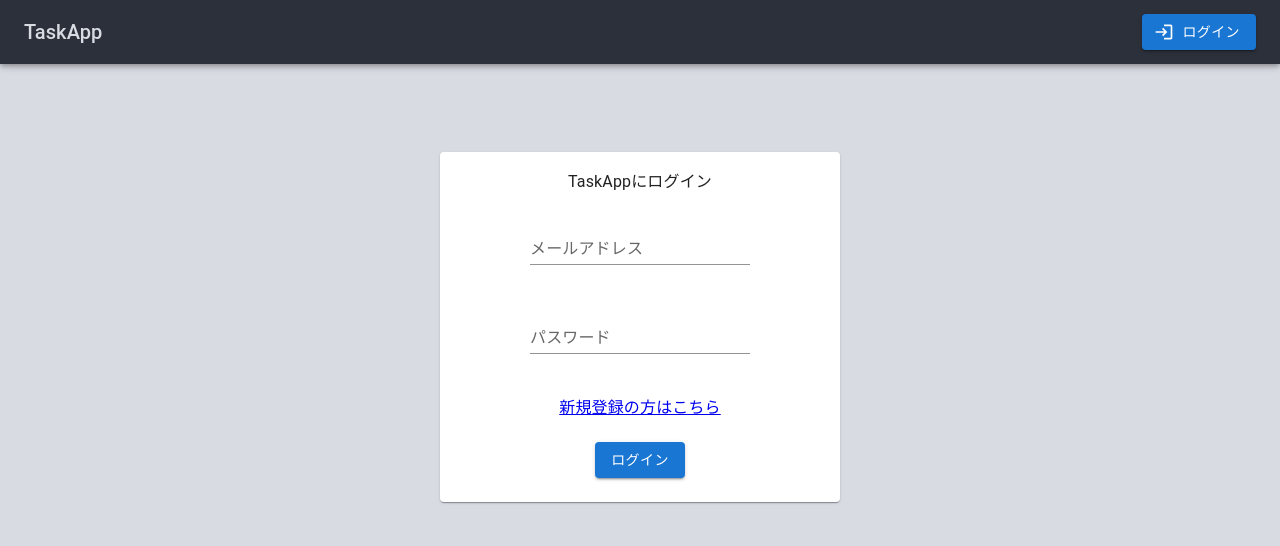
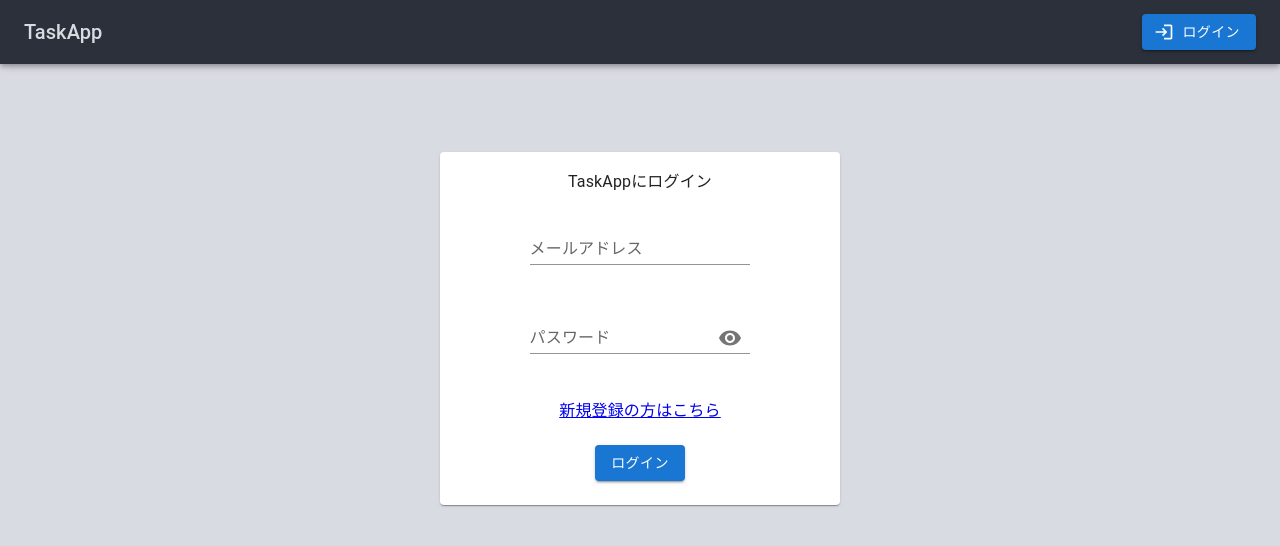
Before and after one commit to koki-sys/taskappFront, a React (Vite) app: page /login in a window 1280 px wide. Shown: the top 546 px of the page. Built offline with nearby package versions, Linux system fonts and the light colour scheme; no server answers.

Commit message:
パスワードの閲覧機能の実装

```diff
--- a/src/templates/Login/index.tsx
+++ b/src/templates/Login/index.tsx
@@ -1,13 +1,19 @@
 import swal from 'sweetalert'
 import { Link, useNavigate } from 'react-router-dom'
 import { Api } from 'config/Api'
-import { CardContent, Button, Box, Typography, TextField } from '@mui/material'
 import { LoginCard, LoginForm } from 'templates/Login/style'
 import { yupResolver } from '@hookform/resolvers/yup'
 import { SubmitHandler, useForm } from 'react-hook-form'
 import * as yup from 'yup'
 import { useSetRecoilState } from 'recoil'
 import { UserAtom } from 'atoms/User'
+import {
+    Input, InputLabel, FormHelperText, IconButton,
+    InputAdornment, Box, Button, CardContent,
+    TextField, Typography
+} from '@mui/material'
+import { Visibility, VisibilityOff } from '@mui/icons-material';
+import { useState } from 'react'
 
 interface LoginFormInput {
     email: string
@@ -40,6 +46,16 @@ export const Login = () => {
     } = useForm<LoginFormInput>({
         resolver: yupResolver(schema),
     })
+
+    const [showPassword, setShowPassword] = useState(false);
+
+    const handleClickShowPassword = () => {
+        setShowPassword(!(showPassword))
+    }
+
+    const handleMouseDownPassword = (event: React.MouseEvent<HTMLButtonElement>) => {
+        event.preventDefault();
+    };
 
     const onSubmit: SubmitHandler<LoginFormInput> = (inputData) => {
         // バリデーションチェックOK！なときに行う処理を追加
@@ -82,14 +98,25 @@ export const Login = () => {
                         />
                     </LoginForm>
                     <LoginForm variant="standard">
-                        <TextField
-                            variant="standard"
-                            type="password"
-                            label="パスワード"
+                        <InputLabel htmlFor="standard-adornment-password">パスワード</InputLabel>
+                        <Input
+                            id="standard-adornment-password"
+                            type={showPassword ? 'text' : 'password'}
                             {...register('password')}
                             error={'password' in errors}
-                            helperText={errors.password?.message}
+                            endAdornment={
+                                <InputAdornment position="end">
+                                    <IconButton
+                                        aria-label="toggle password visibility"
+                                        onClick={handleClickShowPassword}
+                                        onMouseDown={handleMouseDownPassword}
+                                    >
+                                        {showPassword ? <VisibilityOff /> : <Visibility />}
+                                    </IconButton>
+                                </InputAdornment>
+                            }
                         />
+                        <FormHelperText id="component-error-text">{errors.password?.message}</FormHelperText>
                     </LoginForm>
                     <Typography variant="subtitle1" sx={{ margin: '1.2rem' }}>
                         <Link to="/register">新規登録の方はこちら</Link>
--- a/src/templates/Login/style.ts
+++ b/src/templates/Login/style.ts
@@ -12,4 +12,5 @@ export const LoginCard = styled(Card)({
 
 export const LoginForm = styled(FormControl)({
     margin: '1.3rem',
+    width: '60%',
 })
--- a/src/templates/Register/index.tsx
+++ b/src/templates/Register/index.tsx
@@ -1,13 +1,19 @@
 import swal from 'sweetalert'
 import { Link, useNavigate } from 'react-router-dom'
 import { RegistCard, RegistForm } from 'templates/Register/style'
-import { Box, Button, CardContent, TextField, Typography } from '@mui/material'
 import { yupResolver } from '@hookform/resolvers/yup'
 import { SubmitHandler, useForm } from 'react-hook-form'
 import * as yup from 'yup'
 import { useSetRecoilState } from 'recoil'
 import { UserAtom } from 'atoms/User'
 import { Api } from 'config/Api'
+import { useState } from 'react'
+import {
+    Input, InputLabel, FormHelperText, IconButton,
+    InputAdornment, Box, Button, CardContent,
+    TextField, Typography
+} from '@mui/material'
+import { Visibility, VisibilityOff } from '@mui/icons-material';
 
 interface RegisterFormInput {
     name: string
@@ -42,6 +48,16 @@ export const Register = () => {
     } = useForm<RegisterFormInput>({
         resolver: yupResolver(schema),
     })
+
+    const [showPassword, setShowPassword] = useState(false);
+
+    const handleClickShowPassword = () => {
+        setShowPassword(!(showPassword))
+    }
+
+    const handleMouseDownPassword = (event: React.MouseEvent<HTMLButtonElement>) => {
+        event.preventDefault();
+    };
 
     const onSubmit: SubmitHandler<RegisterFormInput> = (inputData) => {
         // バリデーションチェックOK！なときに行う処理を追加
@@ -97,14 +113,25 @@ export const Register = () => {
                         />
                     </RegistForm>
                     <RegistForm variant="standard">
-                        <TextField
-                            variant="standard"
-                            type="password"
-                            label="パスワード"
+                        <InputLabel htmlFor="standard-adornment-password">パスワード</InputLabel>
+                        <Input
+                            id="standard-adornment-password"
+                            type={showPassword ? 'text' : 'password'}
                             {...register('password')}
                             error={'password' in errors}
-                            helperText={errors.password?.message}
+                            endAdornment={
+                                <InputAdornment position="end">
+                                    <IconButton
+                                        aria-label="toggle password visibility"
+                                        onClick={handleClickShowPassword}
+                                        onMouseDown={handleMouseDownPassword}
+                                    >
+                                        {showPassword ? <VisibilityOff /> : <Visibility />}
+                                    </IconButton>
+                                </InputAdornment>
+                            }
                         />
+                        <FormHelperText id="component-error-text">{errors.password?.message}</FormHelperText>
                     </RegistForm>
                     <Typography variant="subtitle1" sx={{ margin: '1.2rem' }}>
                         <Link to="/login">ログインはこちら</Link>
@@ -119,7 +146,7 @@ export const Register = () => {
                         </Button>
                     </Box>
                 </form>
-            </CardContent>
-        </RegistCard>
+            </CardContent >
+        </RegistCard >
     )
 }
--- a/src/templates/Register/style.ts
+++ b/src/templates/Register/style.ts
@@ -12,4 +12,5 @@ export const RegistCard = styled(Card)({
 
 export const RegistForm = styled(FormControl)({
     margin: '1.3rem',
+    width: '60%',
 })
```
